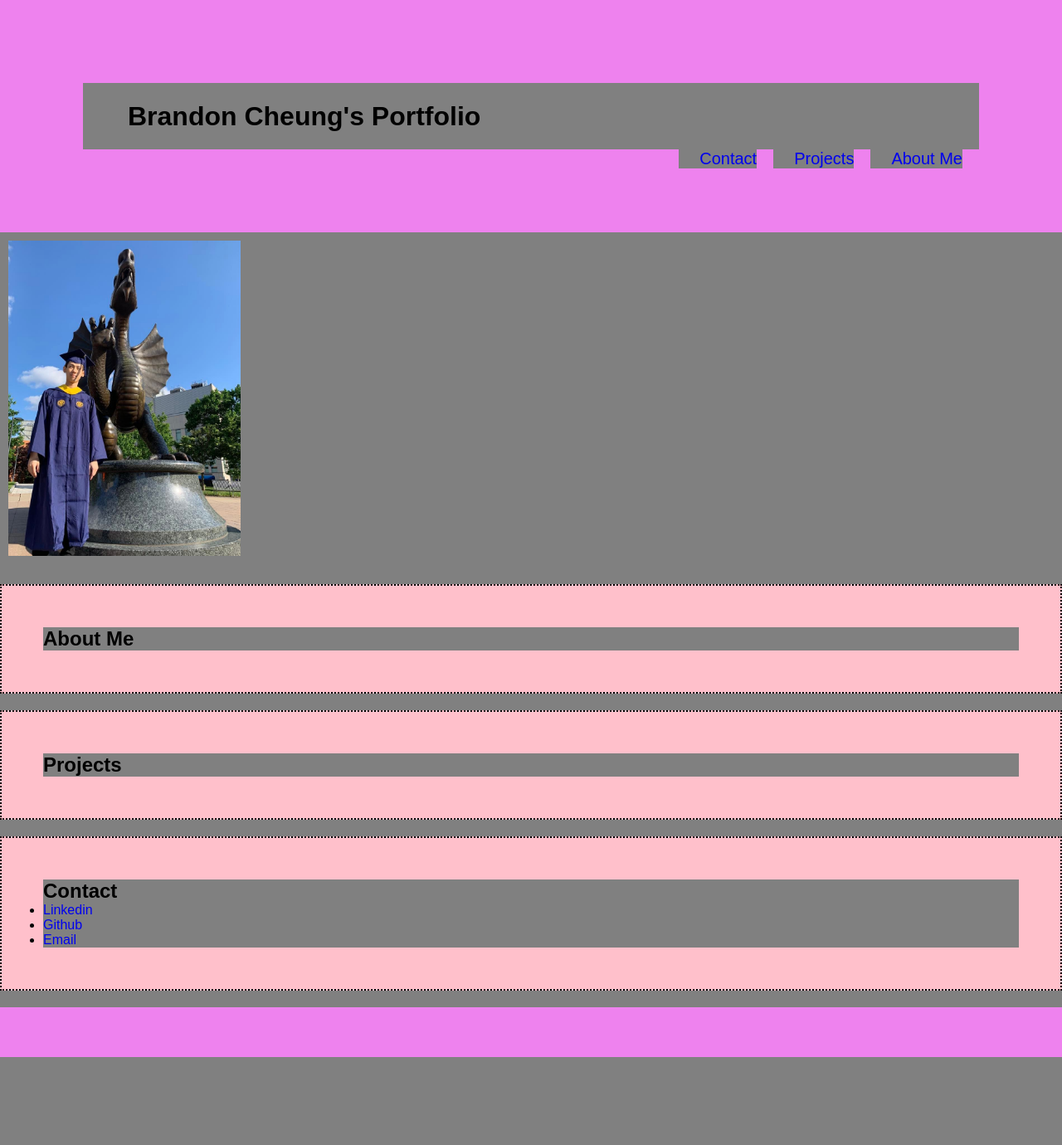
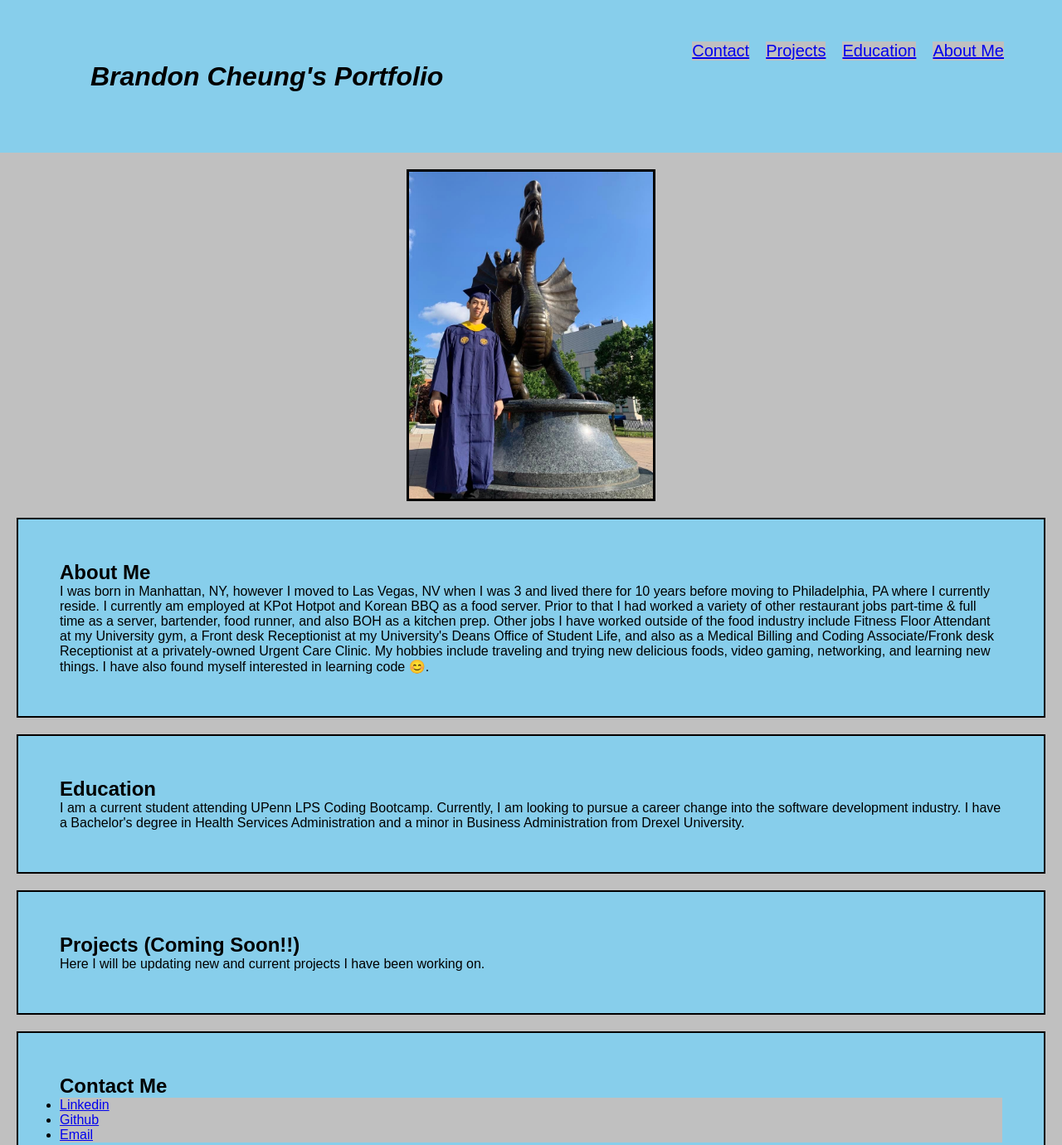
Before and after one commit to bcheung827/brandoncheung.github.io, a plain HTML site: page index.html in a window 1280 px wide. Shown: the top 1380 px of the page at 83% size. Before the commit the page ends 1274 px from the top, so only its background shows below. Drawn offline with Linux system fonts and the light colour scheme.

Commit message:
add index.html

```diff
--- a/Portfolio/assets/images/style.css
+++ b/Portfolio/assets/images/style.css
@@ -1,6 +1,6 @@
  * {
   font-family: sans-serif;
-  background-color: grey;
+  background-color: silver;
   margin: 0;
   padding: 0;
   box-sizing: border-box;
@@ -8,9 +8,10 @@
 
 .header {
   position:static;
-  border-width: 100px;
+  border-width: 50px;
   border-style: solid;
-  border-color: violet;
+  border-color: skyblue;
+  background-color: skyblue;
 }
 
 .header h1 {
@@ -18,35 +19,64 @@
   font-size: 200%;
   margin: 2% 5%;
 }
+
+h1{
+  font-family: fantasy ;
+  font-style: italic;
+  background-color: skyblue;
+}
+
 .header ul li{
   list-style-type: none;
   margin-right: 20px;
   float: right;
+
 }
 
 .header nav ul li a {
   display: inline-block;
-  margin-left: 25px;
   font-size: 20px;
 }
 
-a {
+.button-link:hover {
   text-decoration: none;
+  background-color: white;
+  border-style: solid;
+  border-width: 1px;
+  border-color: #000;
+  padding: 2px;
+  box-shadow: 2px 2px;
 }
 
 img {
   width: 300px;
   height: 400px;
-  padding: 10px;
-  border-color: white;
+  margin: 20px;
+  display: block;
+  margin-left: auto;
+  margin-right: auto;
+  border-style: solid;
+  border-color: #000
+}
+
+.content{
+  background-color: silver;
+}
+
+h2 {
+  background-color: skyblue;
 }
 
 .firstsection {
-  margin: 20px auto;
+  margin: 20px;
   padding: 50px;
   border: 2px; color: #000;
-  border-style: dotted;
-  background-color: pink;
+  border-style: solid;
+  background-color: skyblue;
+}
+
+p {
+  background-color: skyblue;
 }
 
 .footer {
@@ -55,6 +85,6 @@ img {
   bottom: 0;
   width: 100%;
   text-align: center;
-  background-color: violet;
+  background-color: skyblue;
   font-size: 14px;
 }
--- a/index.html
+++ b/index.html
@@ -11,40 +11,56 @@
 
 <body>
     <header class="header">
-        <h1>Brandon Cheung's Portfolio</h1>
         <nav>
             <ul>
-                <li><a href="#">About Me</a></li>
+                <li><a href="#aboutme" class="button-link">About Me</a></li>
 
-                <li><a href="#">Projects</a></li>
+                <li><a href="#education" class="button-link">Education</a></li>
 
-                <li><a href="#">Contact</a></li>
+                <li><a href="#projects" class="button-link">Projects</a></li>
+
+                <li><a href="#contact" class="button-link">Contact</a></li>
             </ul>
         </nav>
+        <h1>Brandon Cheung's Portfolio</h1>
     </header>
     <figure>
         <img src="Portfolio\assets\images\Graduation picture.jpg" alt="brandon cheung profile picture">
     </figure>
     <main class="content">
         <section id="aboutme" class="firstsection">
-          <h2>About Me</h2>
-            <p></p>
+            <h2>About Me</h2>
+            <p>I was born in Manhattan, NY, however I moved to Las Vegas, NV when I was 3 and lived there for 10 years
+                before moving to Philadelphia, PA where I currently reside. I currently am employed at KPot Hotpot and
+                Korean BBQ as a food server. Prior to that I had worked a variety of other restaurant jobs part-time &
+                full time as a server, bartender, food runner, and also BOH as a kitchen prep. Other jobs I have worked
+                outside of the food industry include Fitness Floor Attendant at my University gym, a Front desk
+                Receptionist at my University's Deans Office of Student Life, and also as a Medical Billing and Coding
+                Associate/Fronk desk Receptionist at a privately-owned Urgent Care Clinic. My hobbies include traveling
+                and trying new delicious foods, video gaming, networking, and learning new things. I have also found
+                myself interested in learning code 😊. </p>
+        </section>
+
+        <section id="education" class="firstsection">
+            <h2>Education</h2>
+            <p>I am a current student attending UPenn LPS Coding Bootcamp. Currently, I am looking to pursue a career
+                change into the software development industry. I have a Bachelor's degree in Health Services
+                Administration and a minor in Business Administration from Drexel University.</p>
         </section>
 
         <section id="projects" class="firstsection">
-          <h2>Projects</h2>
-            <p></p>
+            <h2>Projects (Coming Soon!!)</h2>
+            <p>Here I will be updating new and current projects I have been working on.</p>
         </section>
 
         <section id="contact" class="firstsection">
-          <h2>Contact</h2>
-            <p>
-                <ul>
-                <li><a href="#https://www.linkedin.com/in/brandonkcheung">Linkedin</a></li>
-                <li><a href="#https://github.com/bcheung827">Github</a></li>
-                <li><a href=#bcheung827@gmail.com>Email</a></li>
+            <h2>Contact Me</h2>
+            <ul>
+                <li><a href="https://www.linkedin.com/in/brandonkcheung">Linkedin</a></li>
+                <li><a href="https://github.com/bcheung827">Github</a></li>
+                <li><a href=bcheung827@gmail.com>Email</a></li>
             </ul>
-        </p>
+            </p>
         </section>
     </main>
     <footer class="footer">
```
